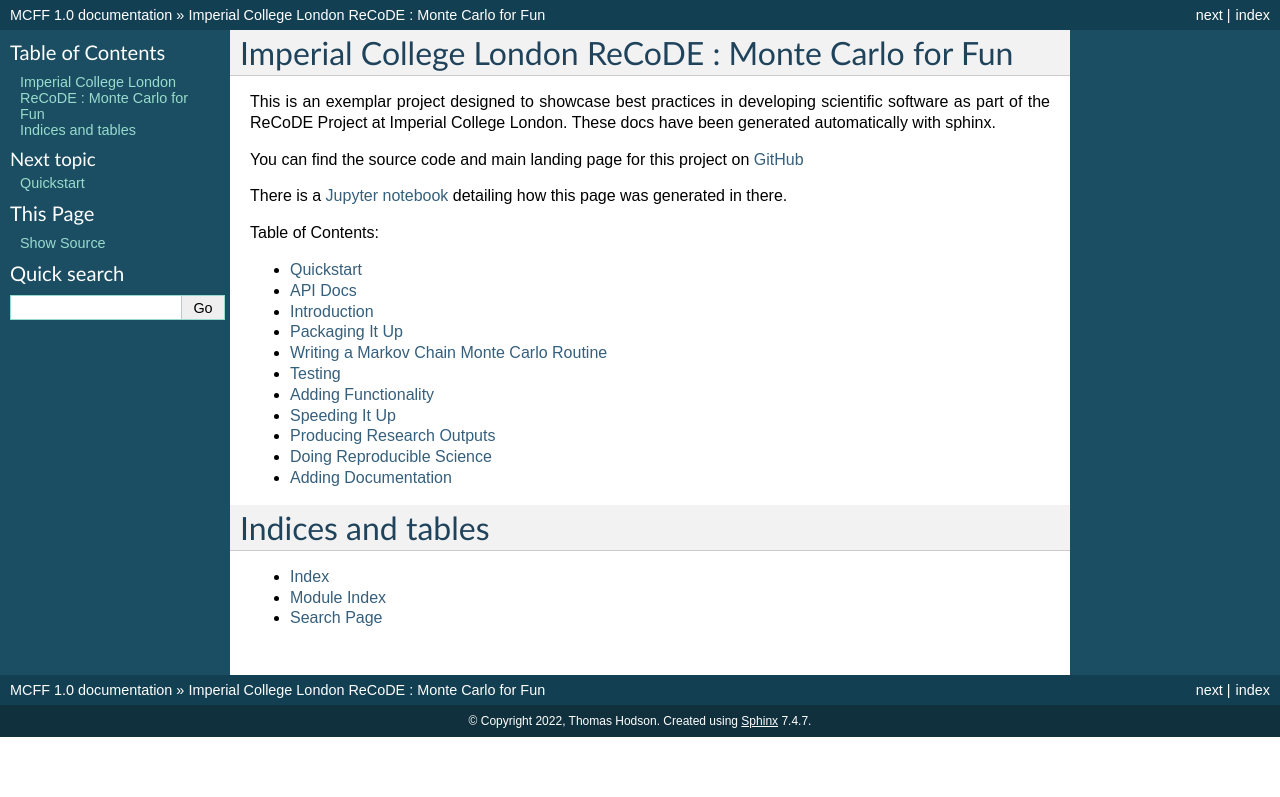
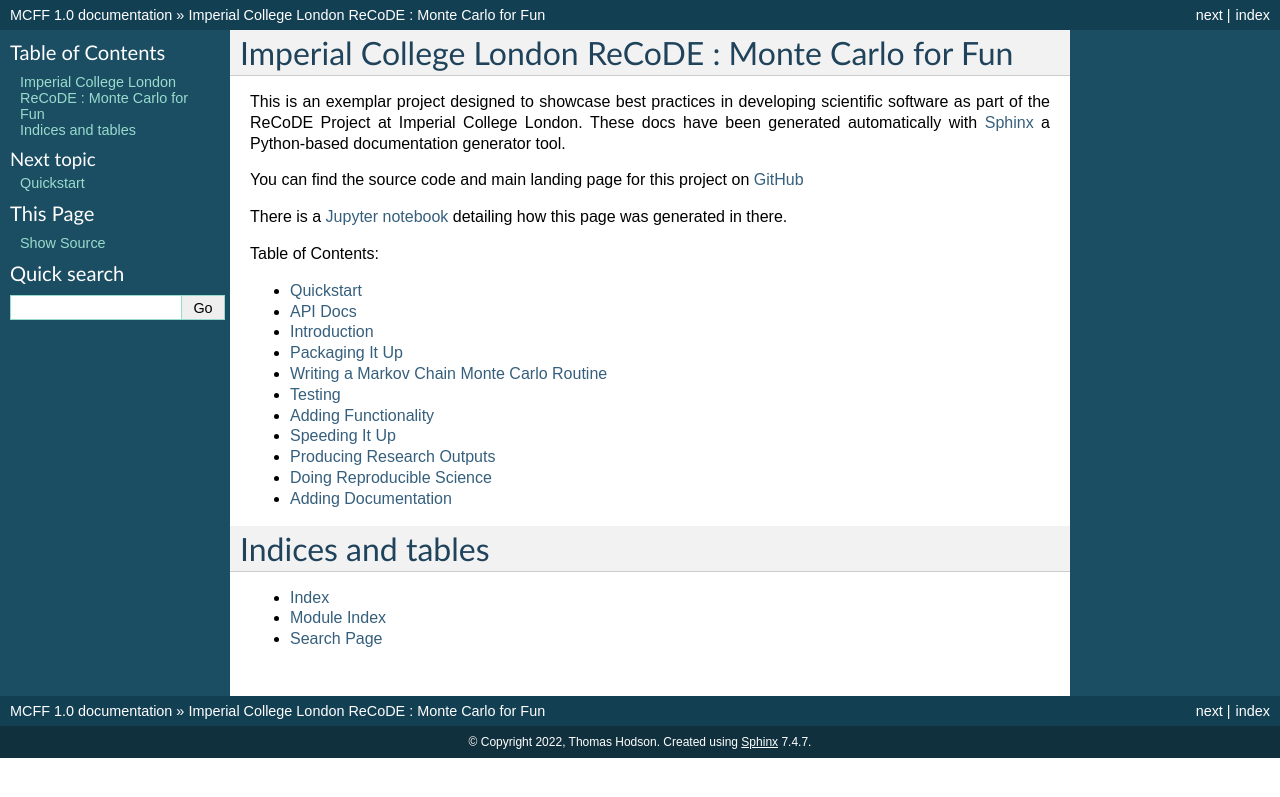
Before and after one commit to ImperialCollegeLondon/ReCoDE_MCMCFF, a Sphinx documentation site: the page built from docs/index.rst, in a window 1280 px wide. Shown: the top 797 px of the page. Built offline with Sphinx 7.4.7, drawn with Linux system fonts in a browser that asks for light colours.

```diff
--- a/docs/index.rst
+++ b/docs/index.rst
@@ -1,11 +1,17 @@
 Imperial College London ReCoDE : Monte Carlo for Fun
 ====================================================
 
-This is an exemplar project designed to showcase best practices in developing scientific software as part of the ReCoDE Project at Imperial College London. These docs have been generated automatically with sphinx.
+This is an exemplar project designed to showcase best practices in developing
+scientific software as part of the ReCoDE Project at Imperial College London.
+These docs have been generated automatically with
+`Sphinx <https://www.sphinx-doc.org/en/master/>`_ a Python-based documentation
+generator tool.
 
-You can find the source code and main landing page for this project on `GitHub <https://github.com/TomHodson/ReCoDE_MCMCFF>`_
+You can find the source code and main landing page for this project on
+`GitHub <https://github.com/TomHodson/ReCoDE_MCMCFF>`_
 
-There is a `Jupyter notebook <https://github.com/TomHodson/ReCoDE_MCMCFF>`_ detailing how this page was generated in there.
+There is a `Jupyter notebook <https://github.com/TomHodson/ReCoDE_MCMCFF>`_
+detailing how this page was generated in there.
 
 .. toctree::
    :maxdepth: 1
```
Also changed, not shown: docs/learning/01 Introduction.ipynb.
